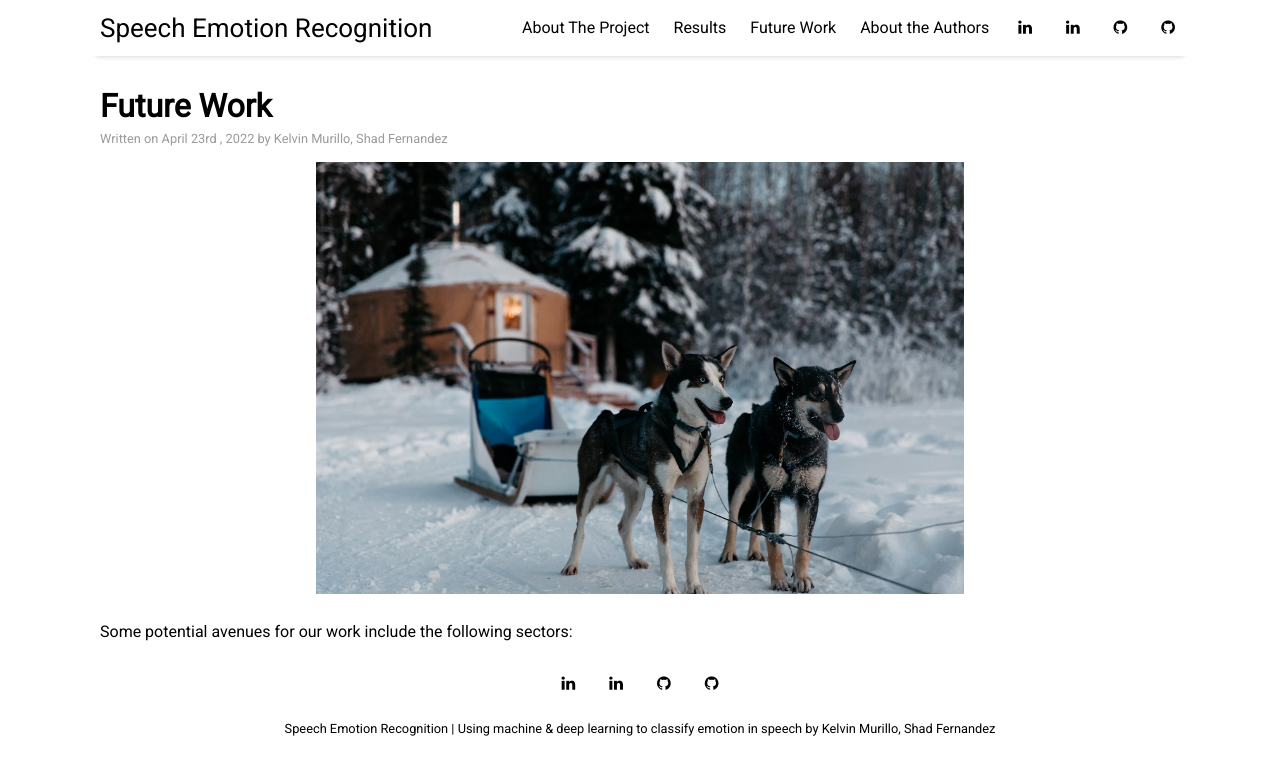
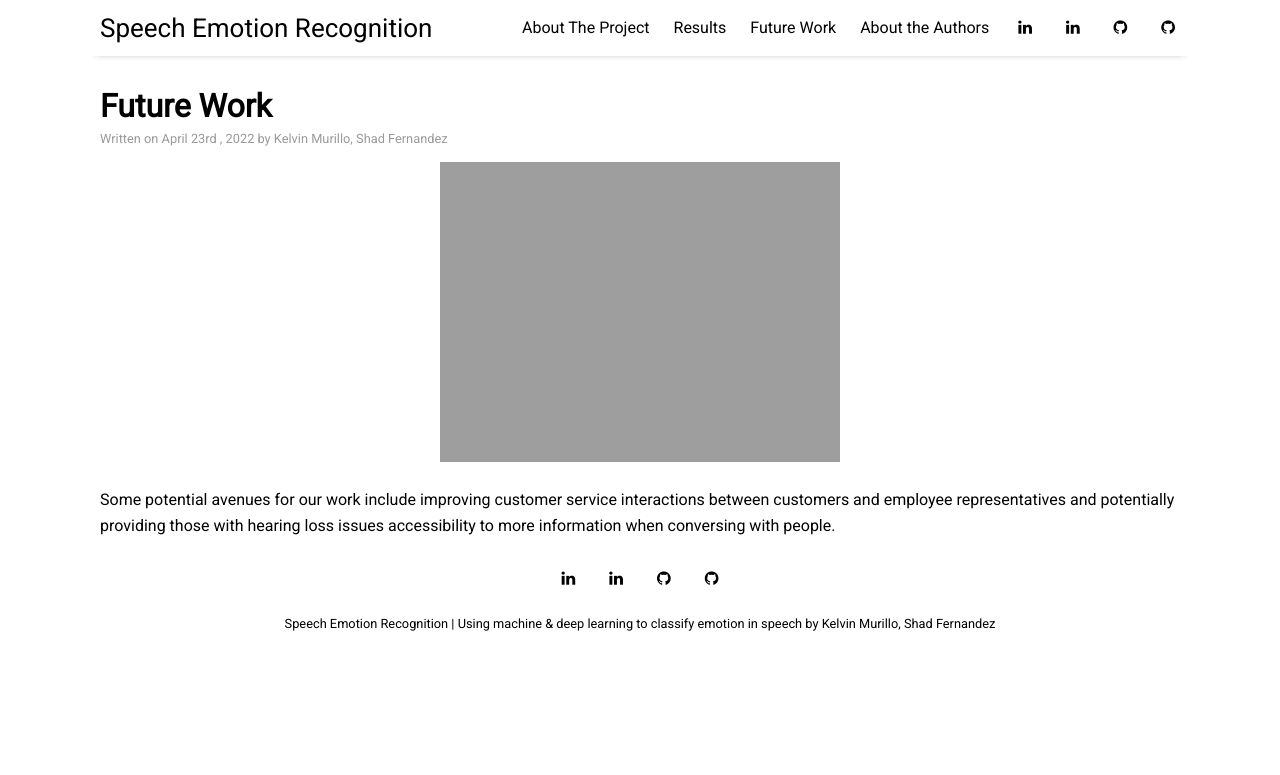
Before and after one commit to kelvinm10/SER_Website, a Jekyll site: the page built from _posts/2022-04-23-future-work.md, in a window 1280 px wide. Shown: the top 775 px of the page. Built offline with Jekyll 4.4.1, drawn with Linux system fonts in a browser that asks for light colours; nearby versions of some CDN libraries.

Commit message:
added pic

```diff
--- a/_posts/2022-04-23-future-work.md
+++ b/_posts/2022-04-23-future-work.md
@@ -4,7 +4,9 @@ title: "Future Work"
 author: "Kelvin Murillo, Shad Fernandez"
 categories: future-work
 tags: [documentation, sample]
-image: arctic-1.jpg
+image: what'sNext.jpg
 ---
 
-Some potential avenues for our work include the following sectors:
+Some potential avenues for our work include improving customer service interactions between customers and
+employee representatives and potentially providing those with hearing loss issues accessibility to more information
+when conversing with people.
```
Also changed, not shown: 1 other file.
